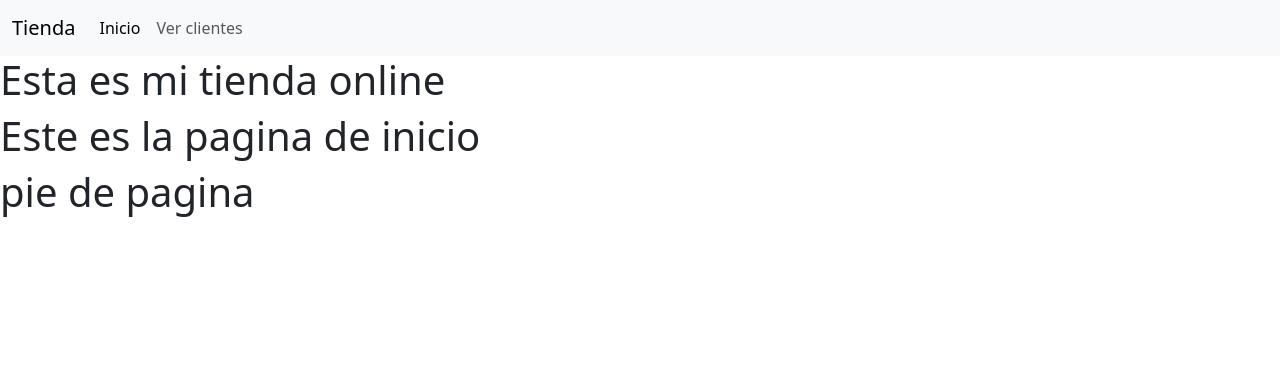
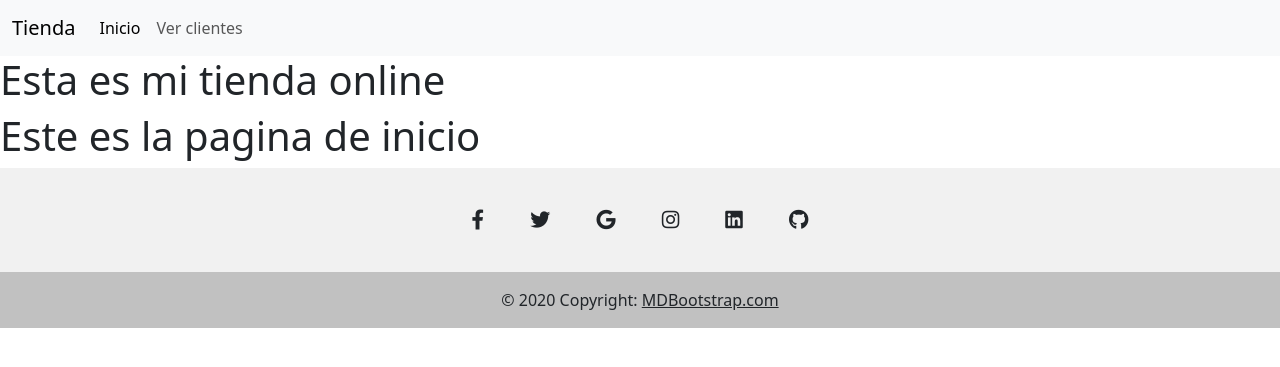
Before and after one commit to Pistachopower/Proyecto_Dos, a Django app: page / in a window 1280 px wide. Shown: the top 367 px of the page. Run offline with Django 5.2, Linux system fonts and the light colour scheme; some libraries are stand-ins or nearby versions.

Commit message:
se mejora el estilo

```diff
--- a/tienda/templates/estructura/pie.html
+++ b/tienda/templates/estructura/pie.html
@@ -1 +1,75 @@
-<h1>pie de pagina</h1>
+<!-- Remove the container if you want to extend the Footer to full width. -->
+<div>
+
+    <footer class="text-center text-white" style="background-color: #f1f1f1;">
+    <!-- Grid container -->
+    <div class="container pt-4">
+      <!-- Section: Social media -->
+      <section class="mb-4">
+        <!-- Facebook -->
+        <a
+          class="btn btn-link btn-floating btn-lg text-dark m-1"
+          href="#!"
+          role="button"
+          data-mdb-ripple-color="dark"
+          ><i class="fab fa-facebook-f"></i
+        ></a>
+
+        <!-- Twitter -->
+        <a
+          class="btn btn-link btn-floating btn-lg text-dark m-1"
+          href="#!"
+          role="button"
+          data-mdb-ripple-color="dark"
+          ><i class="fab fa-twitter"></i
+        ></a>
+
+        <!-- Google -->
+        <a
+          class="btn btn-link btn-floating btn-lg text-dark m-1"
+          href="#!"
+          role="button"
+          data-mdb-ripple-color="dark"
+          ><i class="fab fa-google"></i
+        ></a>
+
+        <!-- Instagram -->
+        <a
+          class="btn btn-link btn-floating btn-lg text-dark m-1"
+          href="#!"
+          role="button"
+          data-mdb-ripple-color="dark"
+          ><i class="fab fa-instagram"></i
+        ></a>
+
+        <!-- Linkedin -->
+        <a
+          class="btn btn-link btn-floating btn-lg text-dark m-1"
+          href="#!"
+          role="button"
+          data-mdb-ripple-color="dark"
+          ><i class="fab fa-linkedin"></i
+        ></a>
+        <!-- Github -->
+        <a
+          class="btn btn-link btn-floating btn-lg text-dark m-1"
+          href="#!"
+          role="button"
+          data-mdb-ripple-color="dark"
+          ><i class="fab fa-github"></i
+        ></a>
+      </section>
+      <!-- Section: Social media -->
+    </div>
+    <!-- Grid container -->
+
+    <!-- Copyright -->
+    <div class="text-center text-dark p-3" style="background-color: rgba(0, 0, 0, 0.2);">
+      © 2020 Copyright:
+      <a class="text-dark" href="">MDBootstrap.com</a>
+    </div>
+    <!-- Copyright -->
+  </footer>
+
+  </div>
+  <!-- End of .container -->
--- a/tienda/templates/estructura/principal.html
+++ b/tienda/templates/estructura/principal.html
@@ -5,6 +5,7 @@
     <meta name="viewport" content="width=device-width, initial-scale=1.0">
 
         <title>Mi biblioteca online</title>
+        <link rel="stylesheet" href="https://cdnjs.cloudflare.com/ajax/libs/font-awesome/5.15.4/css/all.min.css">
         {% load django_bootstrap5 %}
         {% bootstrap_css %}
 
```
